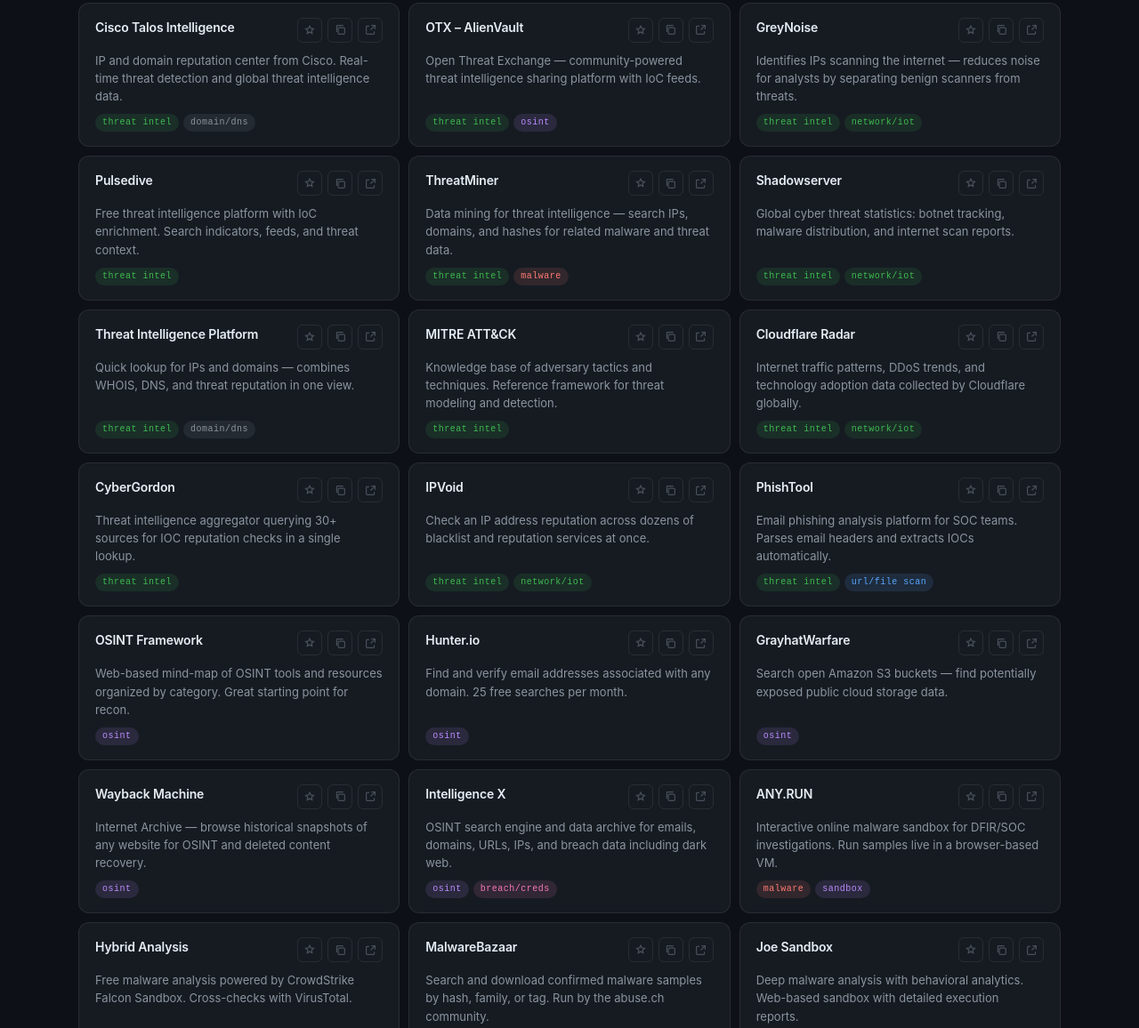
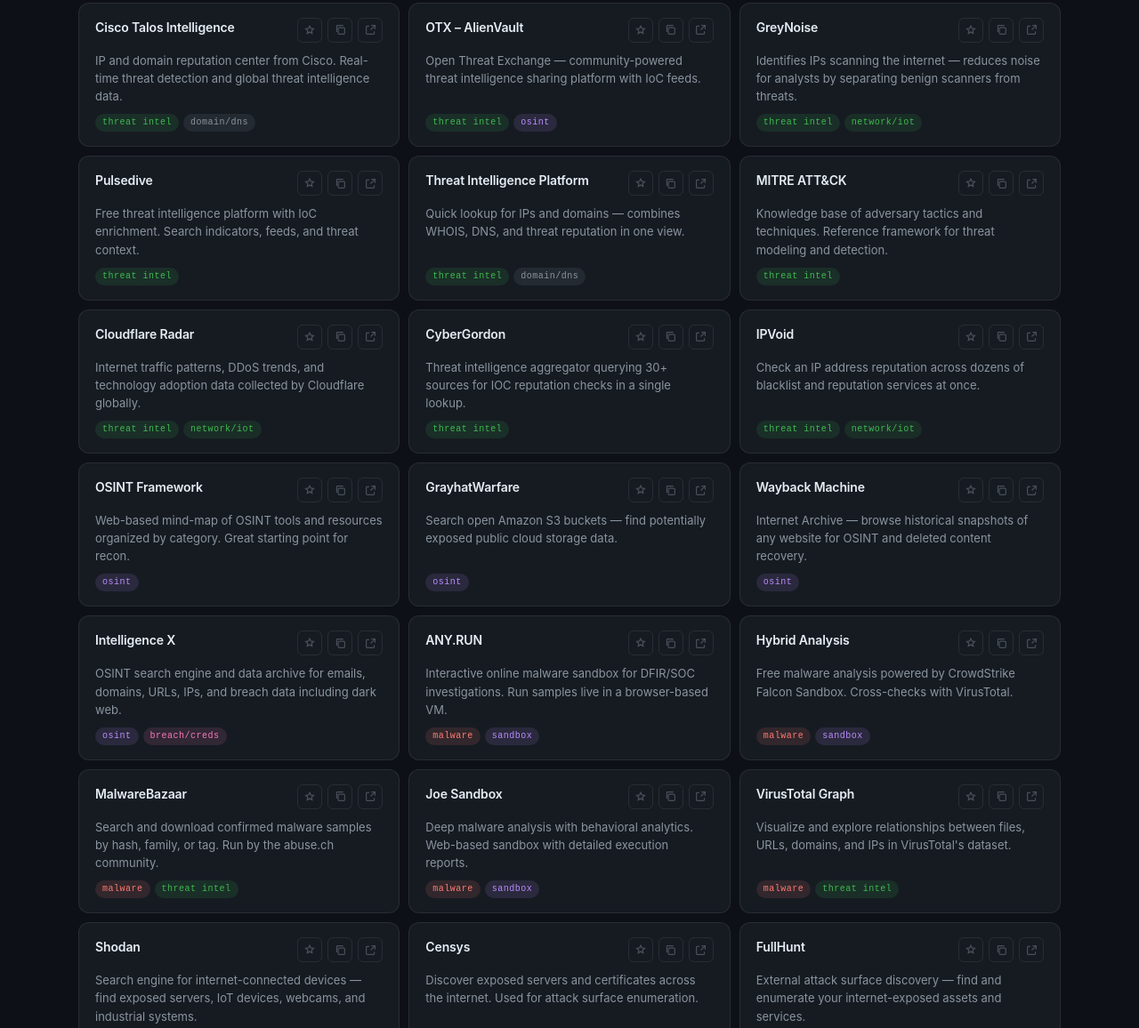
Before and after one commit to Tatey6/OSINT---Cyber-Tools, a plain HTML site: page index.html in a window 1280 px wide. Shown: the part 1230-2386 px from the top of the page at 89% size. Drawn offline with Linux system fonts and the light colour scheme.

Commit message:
Remove unused threat intelligence and OSINT entries
Removed several threat intelligence and OSINT resources from the list.

```diff
--- a/index.html
+++ b/index.html
@@ -427,18 +427,14 @@
   {name:"OTX – AlienVault",url:"https://otx.alienvault.com",desc:"Open Threat Exchange — community-powered threat intelligence sharing platform with IoC feeds.",cats:["intel","osint"],tags:["intel","osint"]},
   {name:"GreyNoise",url:"https://viz.greynoise.io",desc:"Identifies IPs scanning the internet — reduces noise for analysts by separating benign scanners from threats.",cats:["intel","network"],tags:["intel","network"]},
   {name:"Pulsedive",url:"https://pulsedive.com",desc:"Free threat intelligence platform with IoC enrichment. Search indicators, feeds, and threat context.",cats:["intel"],tags:["intel"]},
-  {name:"ThreatMiner",url:"https://www.threatminer.org",desc:"Data mining for threat intelligence — search IPs, domains, and hashes for related malware and threat data.",cats:["intel","malware"],tags:["intel","malware"]},
-  {name:"Shadowserver",url:"https://www.shadowserver.org",desc:"Global cyber threat statistics: botnet tracking, malware distribution, and internet scan reports.",cats:["intel","network"],tags:["intel","network"]},
   {name:"Threat Intelligence Platform",url:"https://threatintelligenceplatform.com",desc:"Quick lookup for IPs and domains — combines WHOIS, DNS, and threat reputation in one view.",cats:["intel","domain"],tags:["intel","domain"]},
   {name:"MITRE ATT&CK",url:"https://attack.mitre.org",desc:"Knowledge base of adversary tactics and techniques. Reference framework for threat modeling and detection.",cats:["intel"],tags:["intel"]},
   {name:"Cloudflare Radar",url:"https://radar.cloudflare.com",desc:"Internet traffic patterns, DDoS trends, and technology adoption data collected by Cloudflare globally.",cats:["intel","network"],tags:["intel","network"]},
   {name:"CyberGordon",url:"https://cybergordon.com",desc:"Threat intelligence aggregator querying 30+ sources for IOC reputation checks in a single lookup.",cats:["intel"],tags:["intel"]},
   {name:"IPVoid",url:"https://www.ipvoid.com",desc:"Check an IP address reputation across dozens of blacklist and reputation services at once.",cats:["intel","network"],tags:["intel","network"]},
-  {name:"PhishTool",url:"https://www.phishtool.com",desc:"Email phishing analysis platform for SOC teams. Parses email headers and extracts IOCs automatically.",cats:["intel","scan"],tags:["intel","scan"]},
 
   // ── OSINT ──
   {name:"OSINT Framework",url:"https://osintframework.com",desc:"Web-based mind-map of OSINT tools and resources organized by category. Great starting point for recon.",cats:["osint"],tags:["osint"]},
-  {name:"Hunter.io",url:"https://hunter.io",desc:"Find and verify email addresses associated with any domain. 25 free searches per month.",cats:["osint"],tags:["osint"]},
   {name:"GrayhatWarfare",url:"https://grayhatwarfare.com",desc:"Search open Amazon S3 buckets — find potentially exposed public cloud storage data.",cats:["osint"],tags:["osint"]},
   {name:"Wayback Machine",url:"https://web.archive.org",desc:"Internet Archive — browse historical snapshots of any website for OSINT and deleted content recovery.",cats:["osint"],tags:["osint"]},
   {name:"Intelligence X",url:"https://intelx.io",desc:"OSINT search engine and data archive for emails, domains, URLs, IPs, and breach data including dark web.",cats:["osint","breach"],tags:["osint","breach"]},
@@ -453,7 +449,6 @@
   // ── Network / IoT ──
   {name:"Shodan",url:"https://www.shodan.io",desc:"Search engine for internet-connected devices — find exposed servers, IoT devices, webcams, and industrial systems.",cats:["network","osint"],tags:["network","osint"]},
   {name:"Censys",url:"https://search.censys.io",desc:"Discover exposed servers and certificates across the internet. Used for attack surface enumeration.",cats:["network","osint"],tags:["network","osint"]},
-  {name:"Criminal IP",url:"https://www.criminalip.io",desc:"Cyber threat intelligence search engine and attack surface management platform for IPs and domains.",cats:["intel","network"],tags:["intel","network"]},
   {name:"FullHunt",url:"https://fullhunt.io",desc:"External attack surface discovery — find and enumerate your internet-exposed assets and services.",cats:["network","osint"],tags:["network","osint"]},
   {name:"LeakIX",url:"https://leakix.net",desc:"Search engine for exposed services and data leaks across the internet. Indexes misconfigured systems.",cats:["network","osint"],tags:["network","osint"]},
   {name:"IPInfo.io",url:"https://ipinfo.io",desc:"IP geolocation, ASN, and company details. Free tier covers 50k lookups per month.",cats:["network","intel"],tags:["network","intel"]},
@@ -471,7 +466,6 @@
   // ── Breach / Creds ──
   {name:"Have I Been Pwned",url:"https://haveibeenpwned.com",desc:"Check if your email address has appeared in a known data breach. Billions of records indexed.",cats:["breach"],tags:["breach"]},
   {name:"Pwned Passwords",url:"https://haveibeenpwned.com/Passwords",desc:"Check individual passwords against billions of breach records using k-anonymity — your password is never sent.",cats:["breach"],tags:["breach"]},
-  {name:"EmailRep",url:"https://emailrep.io",desc:"Check the reputation and risk score of any email address based on breach data, activity, and patterns.",cats:["breach","intel"],tags:["breach","intel"]},
 
   // ── Domain / DNS ──
   {name:"MXToolbox",url:"https://mxtoolbox.com",desc:"Free DNS lookups, MX record checks, blacklist monitoring, and email deliverability diagnostic tools.",cats:["domain","network"],tags:["domain","network"]},
@@ -479,7 +473,6 @@
   {name:"WHOIS Lookup",url:"https://who.is",desc:"Look up domain registration details — registrar, creation date, name servers, and contact info.",cats:["domain","osint"],tags:["domain","osint"]},
   {name:"DomainTools WHOIS",url:"https://whois.domaintools.com",desc:"Advanced WHOIS lookup with historical records, reverse IP, and domain ownership history.",cats:["domain","osint"],tags:["domain","osint"]},
   {name:"ViewDNS.info",url:"https://viewdns.info",desc:"Collection of DNS, WHOIS, and network tools: reverse IP, DNS propagation, traceroute, and more.",cats:["domain","network"],tags:["domain","network"]},
-  {name:"Robtex",url:"https://www.robtex.com",desc:"DNS and network intelligence — maps IP and domain relationships, reverse lookups, and BGP data.",cats:["domain","network"],tags:["domain","network"]},
 
   // ── Study ──
   {name:"Paul Jerimy Cyber Roadmap",url:"https://pauljerimy.com/security-certification-roadmap/",desc:"Interactive security certification roadmap showing study paths across offensive, defensive, and governance domains.",cats:["study"],tags:["study","roadmap"]},
```
